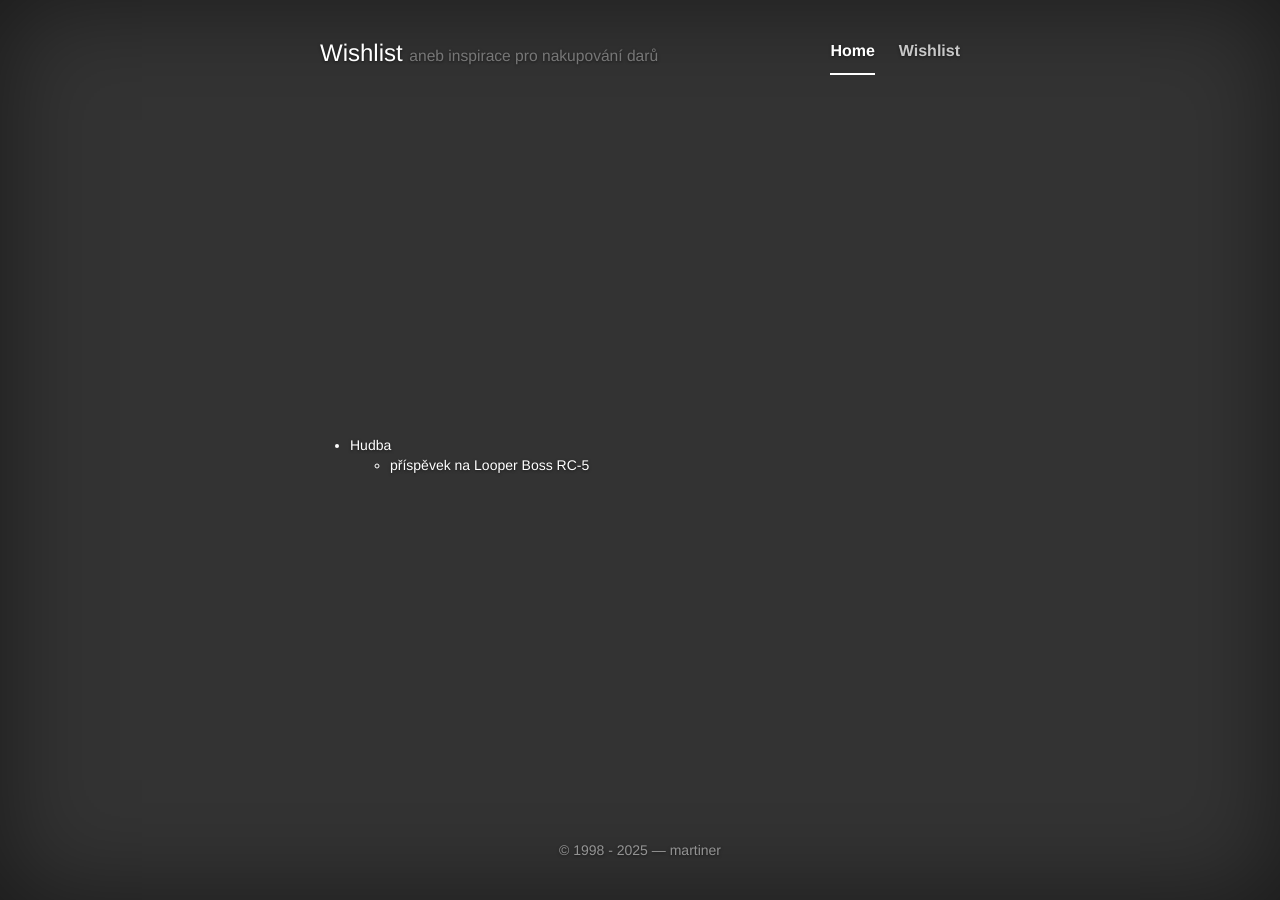
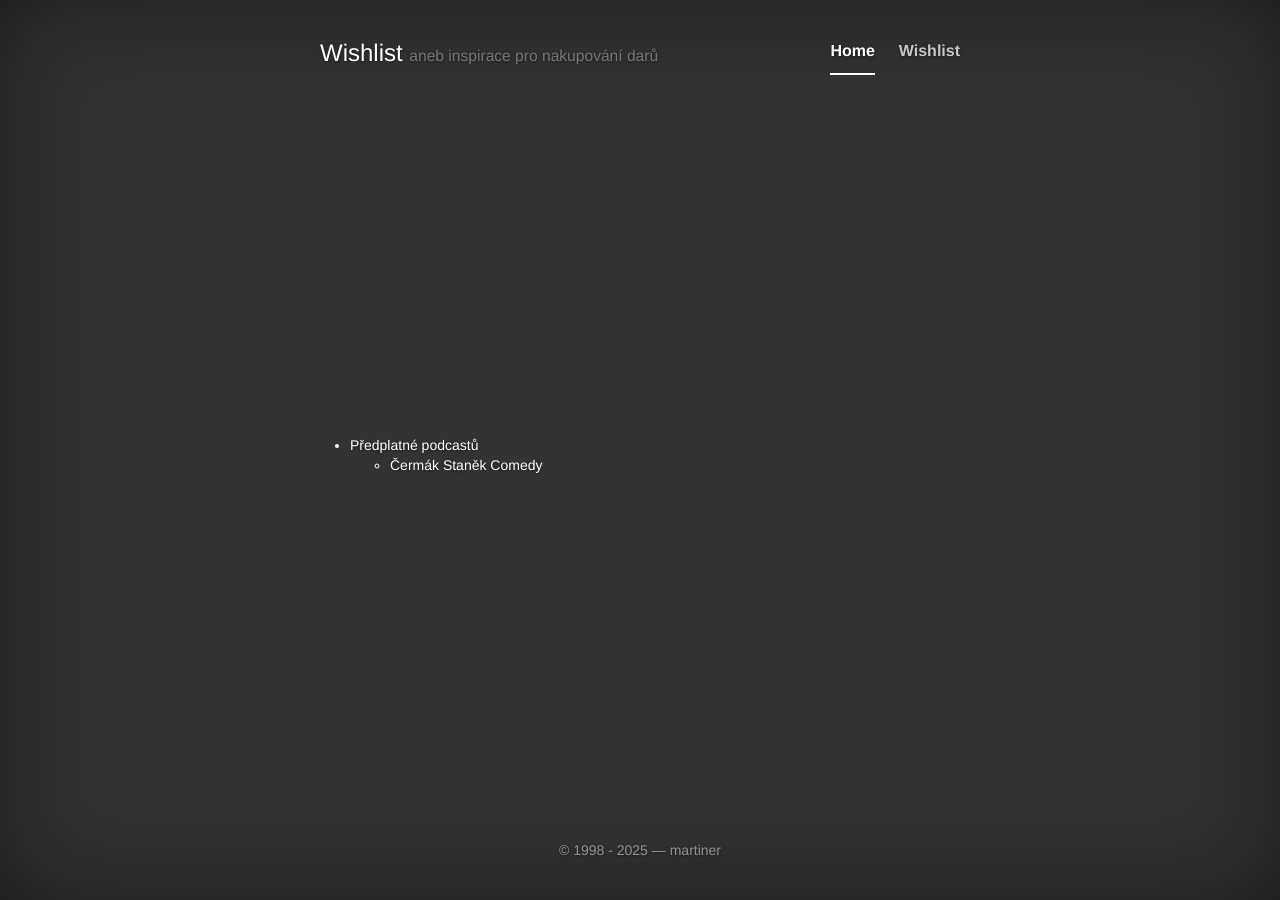
Before and after one commit to martiner/martiner.github.com, a Jekyll site: the page built from wishlist.html, in a window 1280 px wide. Built offline with Jekyll 4.4.1, drawn with Linux system fonts in a browser that asks for light colours; nearby versions of some CDN libraries.

Commit message:
chg: update vanoce 2025

```diff
--- a/wishlist.html
+++ b/wishlist.html
@@ -5,15 +5,15 @@ redirect_from: /wishlist/
 ---
 <ul class="text-left">
 
+	<li>Předplatné podcastů<ul>
+	<li><a href="https://www.patreon.com/CermakStanekComedy">Čermák Staněk Comedy</a></li>
+	</ul></li>
+
 <!--li>Oblečení<ul>
 	<li><a href="https://www.shopak.cz/tricko-unisex-tri-sestry-fananek-no-woman-no-cry"
 		>Tričko Tři sestry "No woman, no cry" (XL)</a></li>
 	</ul></li>
 	</ul></li-->
-
-<li>Hudba<ul>
-	<li>příspěvek na <a href="https://kytary.cz/boss-rc-5-loop-station/HN222055/">Looper Boss RC-5</a></li>
-	</ul></li>
 
 <!--
 <li>Oblečení Engelbert Strauss<ul>
```
Also changed, not shown: other parts of wishlist.html (+0 -7 lines).
